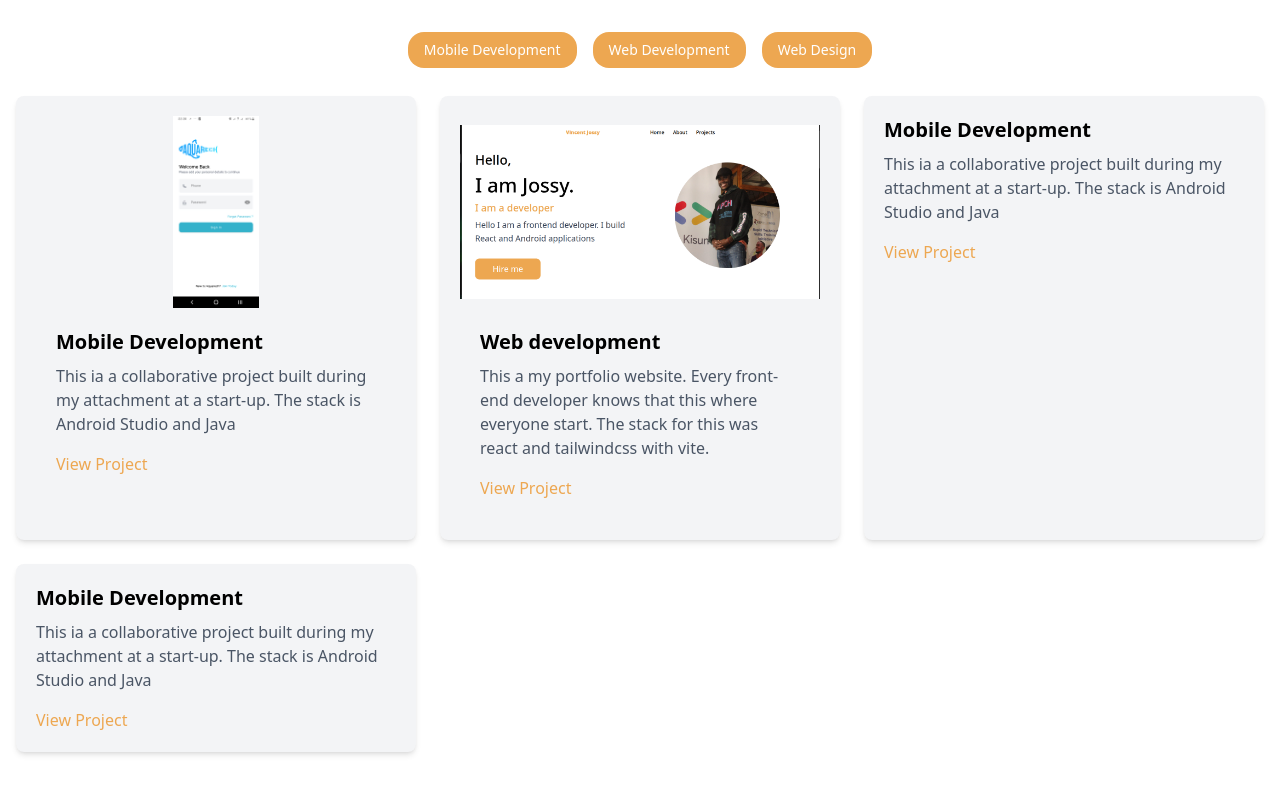
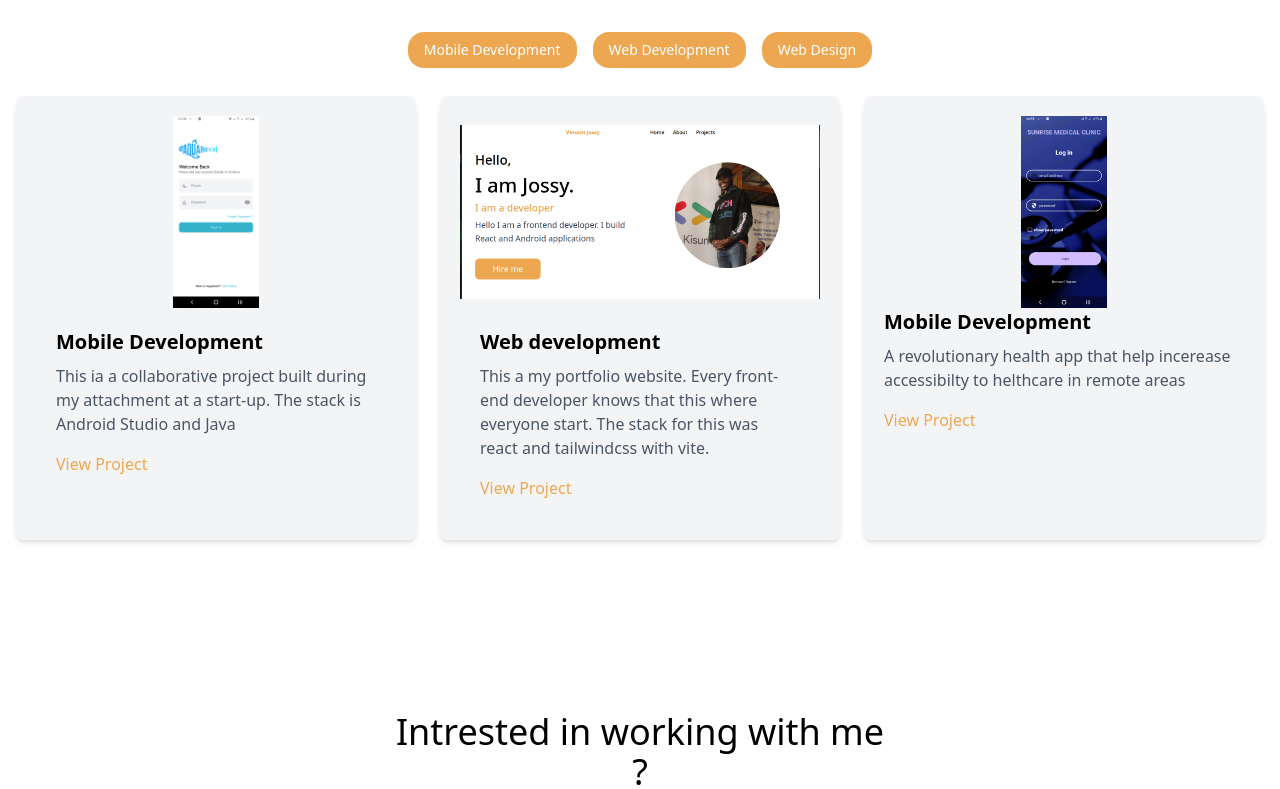
Before and after one commit to Jossyvincent/jossy-portfolio, a React (Vite) app: page / in a window 1280 px wide. Shown: the part 1951-2740 px from the top of the page. Built offline with nearby package versions, Linux system fonts and the light colour scheme.

Commit message:
Final working app

```diff
--- a/src/components/Projects.jsx
+++ b/src/components/Projects.jsx
@@ -1,6 +1,7 @@
 import React from 'react'
 import aquarech from '../assets/AquarechProject.jpeg';
 import web from '../assets/webProject.png'
+import health from '../assets/healthapp.jpeg';
 
 const Projects = () => {
   return (
@@ -55,8 +56,20 @@ const Projects = () => {
                         </a>
                     </div>
                 </div>
-                {/* web design */}
+                {/* health app */}
                 <div className='bg-gray-100 shadow-md overflow-hidden rounded-lg p-5'>
+                    <img src={health} alt='project screen-shot' className='w-full h-48 object-contain'>
+                    </img>
+                    <h3 className='font-semibold text-xl mb-2'>Mobile Development</h3>
+                    <p className='text-gray-600 mb-4'>A revolutionary health app that help incerease
+                        accessibilty to helthcare in remote areas
+                    </p>
+                    <a href='https://github.com/Jossyvincent/mediConnect' target='_blank' className='text-dominant
+                    hover:underline'>View Project
+                    </a>
+                </div>
+                {/*fourth project */}
+                {/*<div className='bg-gray-100 shadow-md overflow-hidden rounded-lg p-5'>
                     <h3 className='font-semibold text-xl mb-2'>Mobile Development</h3>
                     <p className='text-gray-600 mb-4'>This ia a collaborative project built during my attachment at a start-up. The stack is
                         Android Studio and Java
@@ -64,17 +77,7 @@ const Projects = () => {
                     <a href='https://github.com/Jossyvincent/Aquarech-app' target='_blank' className='text-dominant
                     hover:underline'>View Project
                     </a>
-                </div>
-                {/*fourth project */}
-                <div className='bg-gray-100 shadow-md overflow-hidden rounded-lg p-5'>
-                    <h3 className='font-semibold text-xl mb-2'>Mobile Development</h3>
-                    <p className='text-gray-600 mb-4'>This ia a collaborative project built during my attachment at a start-up. The stack is
-                        Android Studio and Java
-                    </p>
-                    <a href='https://github.com/Jossyvincent/Aquarech-app' target='_blank' className='text-dominant
-                    hover:underline'>View Project
-                    </a>
-                </div>
+                </div> */}
 
             </div>
         </div>
```
Also changed, not shown: src/assets/healthapp.jpeg (added).
